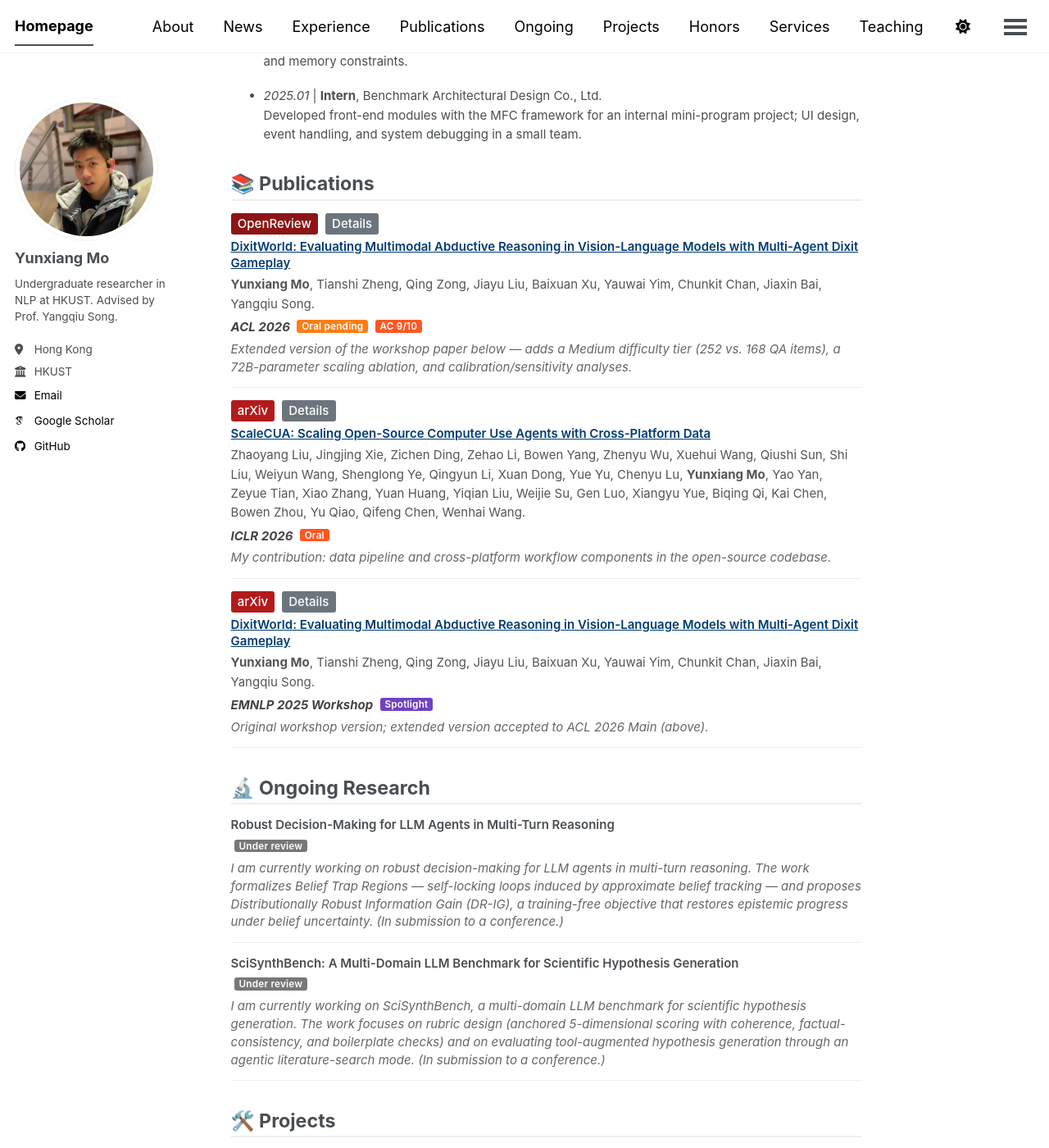
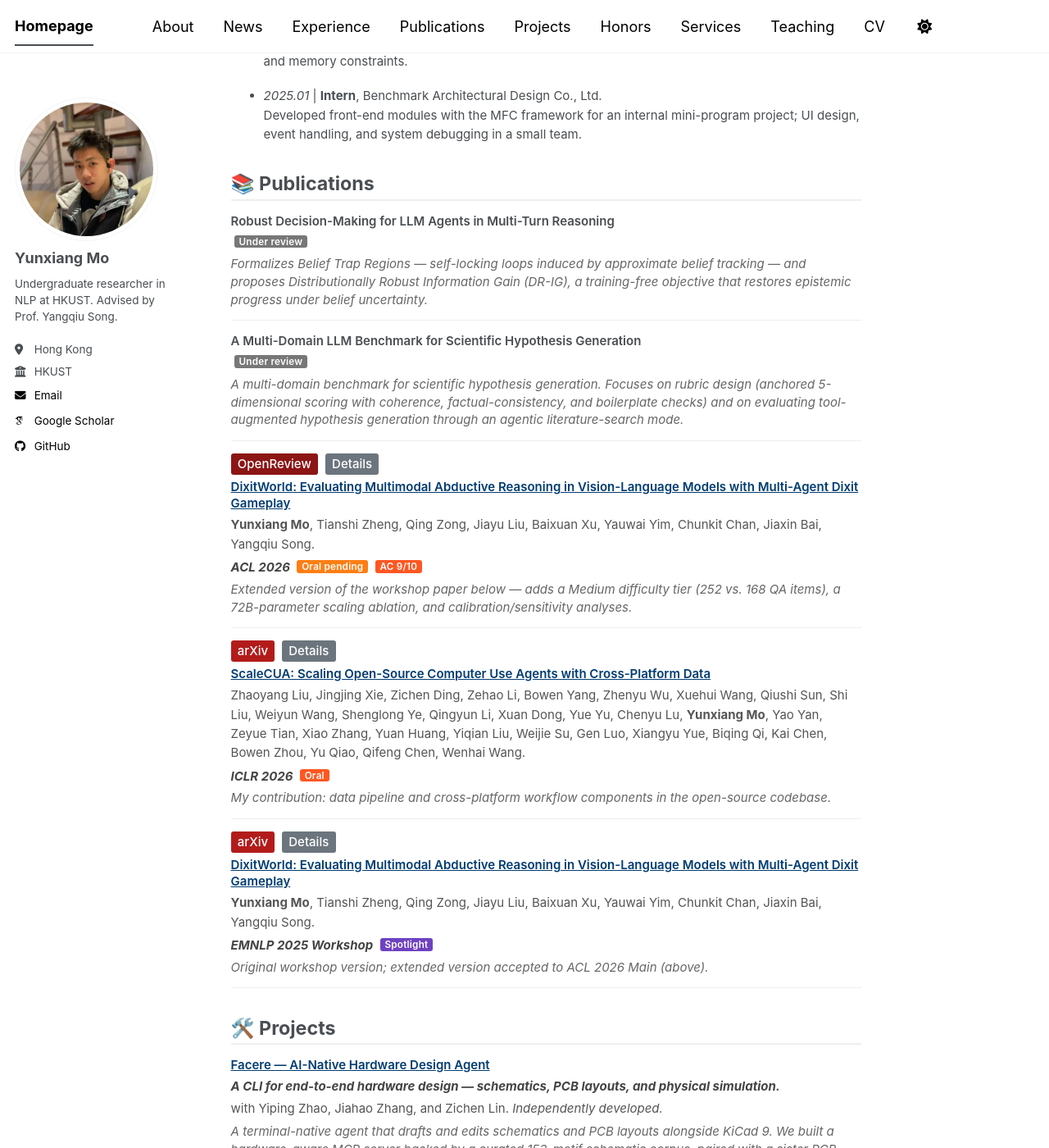
Before and after one commit to moyunxiang/moyunxiang.github.io, a Jekyll site: the page built from _pages/about.md, in a window 1280 px wide and 1400 px high, scrolled down 792 px. Shown: the whole window at 82% size. Built offline with Jekyll 4.4.1, drawn with Linux system fonts in a browser that asks for light colours; some web fonts are replaced; a script bundle is joined from its source files by our own code; library files that are not in the unit come from our copies.

Commit message:
Move under-review entries into Publications; anonymize benchmark name (double-blind)

```diff
--- a/_data/navigation.yml
+++ b/_data/navigation.yml
@@ -14,9 +14,6 @@
   - title: "Publications"
     url: /#publications
 
-  - title: "Ongoing"
-    url: /#ongoing-research
-
   - title: "Projects"
     url: /#projects
 
--- a/_pages/about.md
+++ b/_pages/about.md
@@ -43,6 +43,22 @@
 
 <div class="paper-box">
   <div class="paper-box-text">
+    <p class="paper-title">Robust Decision-Making for LLM Agents in Multi-Turn Reasoning</p>
+    <p class="paper-meta"><span class="paper-meta-highlight under-review">Under review</span></p>
+    <p class="paper-extra">Formalizes <em>Belief Trap Regions</em> — self-locking loops induced by approximate belief tracking — and proposes <em>Distributionally Robust Information Gain (DR-IG)</em>, a training-free objective that restores epistemic progress under belief uncertainty.</p>
+  </div>
+</div>
+
+<div class="paper-box">
+  <div class="paper-box-text">
+    <p class="paper-title">A Multi-Domain LLM Benchmark for Scientific Hypothesis Generation</p>
+    <p class="paper-meta"><span class="paper-meta-highlight under-review">Under review</span></p>
+    <p class="paper-extra">A multi-domain benchmark for scientific hypothesis generation. Focuses on rubric design (anchored 5-dimensional scoring with coherence, factual-consistency, and boilerplate checks) and on evaluating tool-augmented hypothesis generation through an agentic literature-search mode.</p>
+  </div>
+</div>
+
+<div class="paper-box">
+  <div class="paper-box-text">
     <p class="paper-links">
       <a class="paper-link-openreview" href="https://openreview.net/forum?id=ikU0NDfKvO" target="_blank" rel="noopener">OpenReview</a>
       <a class="paper-link-details" href="/publication/2026-acl-dixitworld">Details</a>
@@ -77,27 +93,6 @@
     <p class="paper-authors"><strong>Yunxiang Mo</strong>, Tianshi Zheng, Qing Zong, Jiayu Liu, Baixuan Xu, Yauwai Yim, Chunkit Chan, Jiaxin Bai, Yangqiu Song.</p>
     <p class="paper-meta"><strong>EMNLP 2025 Workshop</strong> <span class="paper-meta-highlight spotlight">Spotlight</span></p>
     <p class="paper-extra">Original workshop version; extended version accepted to ACL 2026 Main (above).</p>
-  </div>
-</div>
-
-<span class="anchor" id="ongoing-research"></span>
-
-🔬 Ongoing Research
-======
-
-<div class="paper-box">
-  <div class="paper-box-text">
-    <p class="paper-title">Robust Decision-Making for LLM Agents in Multi-Turn Reasoning</p>
-    <p class="paper-meta"><span class="paper-meta-highlight under-review">Under review</span></p>
-    <p class="paper-extra">I am currently working on robust decision-making for LLM agents in multi-turn reasoning. The work formalizes <em>Belief Trap Regions</em> — self-locking loops induced by approximate belief tracking — and proposes <em>Distributionally Robust Information Gain (DR-IG)</em>, a training-free objective that restores epistemic progress under belief uncertainty. <em>(In submission to a conference.)</em></p>
-  </div>
-</div>
-
-<div class="paper-box">
-  <div class="paper-box-text">
-    <p class="paper-title">SciSynthBench: A Multi-Domain LLM Benchmark for Scientific Hypothesis Generation</p>
-    <p class="paper-meta"><span class="paper-meta-highlight under-review">Under review</span></p>
-    <p class="paper-extra">I am currently working on <em>SciSynthBench</em>, a multi-domain LLM benchmark for scientific hypothesis generation. The work focuses on rubric design (anchored 5-dimensional scoring with coherence, factual-consistency, and boilerplate checks) and on evaluating tool-augmented hypothesis generation through an agentic literature-search mode. <em>(In submission to a conference.)</em></p>
   </div>
 </div>
 
```
